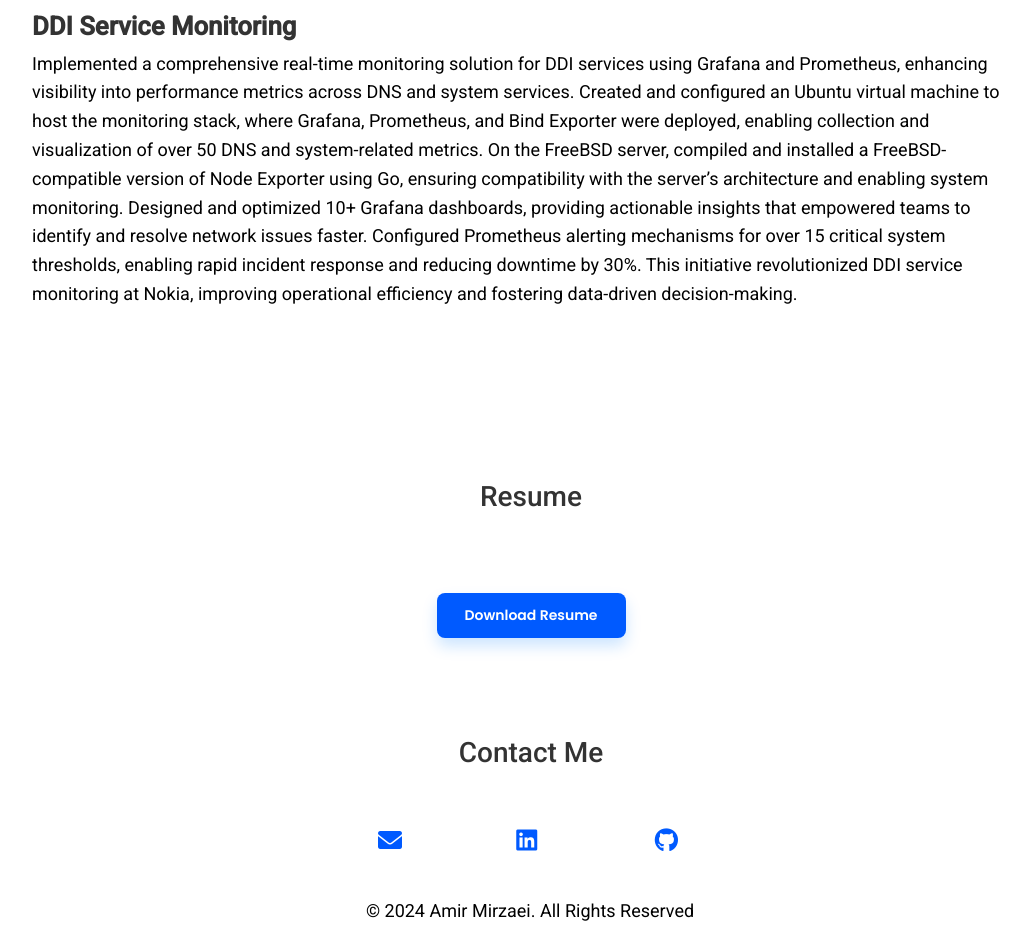
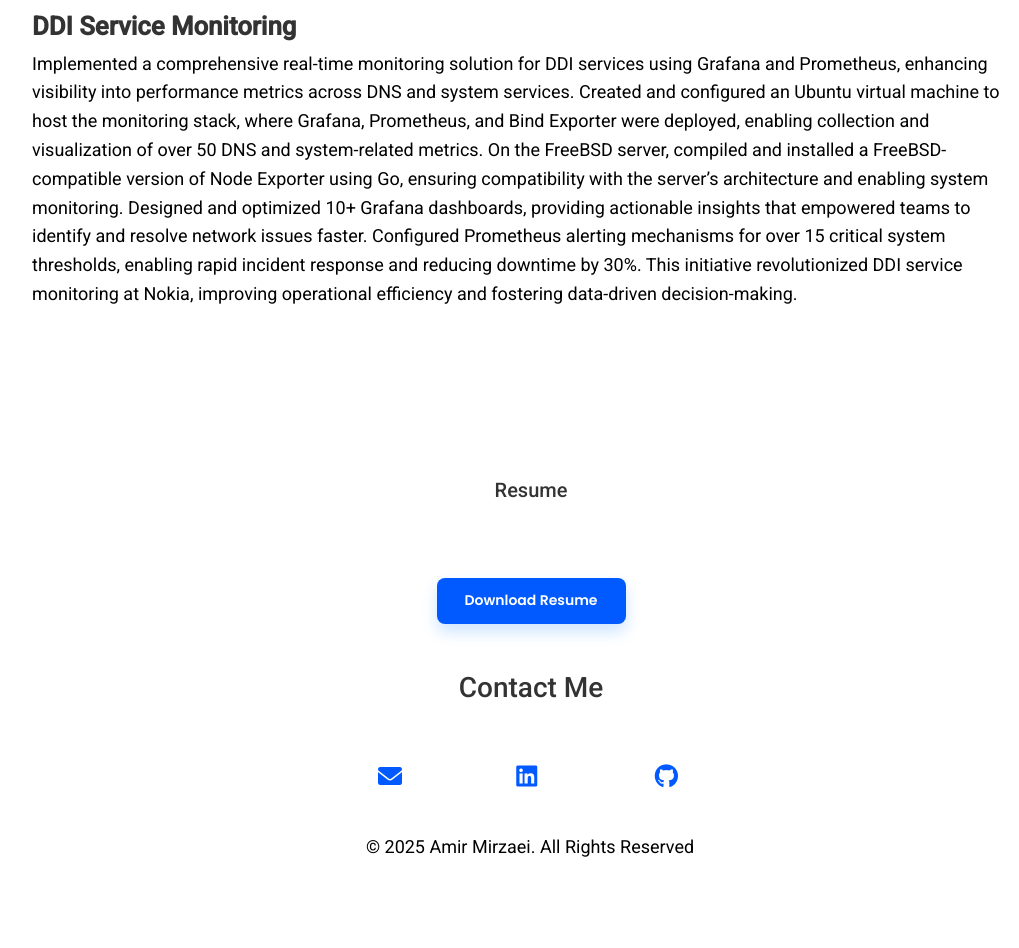
Before and after one commit to amirrezamirzaei8/PersonalWebsite, a plain HTML site: page index.html in a window 1280 px wide. Shown: the part 2362-3310 px from the top of the page, without its empty margins (220-1239 px from the left). After the commit the page ends 3245 px from the top, so only its background shows below. Drawn offline with Linux system fonts and the light colour scheme; animation ran at ten frames a second.

Commit message:
Fixing Resume Navigation in Web

```diff
--- a/index.html
+++ b/index.html
@@ -35,7 +35,7 @@
                     <li><hr></li>
                     <li><a href="#about">About</a></li>
                     <li><hr></li>
-                    <li><a href="#resume" download>Resume</a></li>
+                    <li><a href="#resume-section">Resume</a></li>
                     <li><hr></li>
                     <li><a href="#projects"><strong>Nokia</strong></a></li>
                     <li><a href="#projects"><em>Projects</em></a></li>
@@ -88,9 +88,11 @@
                 </div>
             </section>
             <br><br><br>
-            <section id="resume">
+            <section id="resume-section">
                 <h2>Resume</h2>
-                <a href="Amir_Mirzaei_Nokia_Resume.pdf" class="download-btn" target="_blank" download>Download Resume</a>
+                <div class="button-container">
+                    <a href="Amir_Mirzaei_Nokia_Resume.pdf" class="download-btn" target="_blank" download>Download Resume</a>
+                </div>
             </section>
           <BR>
             <section id="contact">
@@ -104,7 +106,7 @@
         </main>
     </div>
     <footer>
-        <p>&copy; 2024 Amir Mirzaei. All Rights Reserved</p>
+        <p>&copy; 2025 Amir Mirzaei. All Rights Reserved</p>
     </footer>
 
     <script src="script.js"></script>
--- a/style.css
+++ b/style.css
@@ -308,9 +308,15 @@ footer {
     font-size: 18px;
 }
 
+.button-container {
+    display: flex;
+    justify-content: center;
+    align-items: center;
+    width: 100%; /* Ensure it spans full width */
+}
+
 /* Resume Button */
 .download-btn {
-    display: inline-block;
     font-family: 'Poppins', sans-serif;
     text-decoration: none;
     color: #ffffff;
@@ -322,18 +328,12 @@ footer {
     transition: background-color 0.3s ease, transform 0.3s ease;
     box-shadow: 0 8px 15px rgba(0, 123, 255, 0.2);
     margin-top: 40px;
-
+    width: fit-content; /* Ensures it doesn't stretch */
 }
 
 .download-btn:hover {
     background-color: #005AFF;
     transform: translateY(-3px);
-}
-
-/* Resume Section */
-#resume {
-    text-align: center;
-    margin-bottom: 50px;
 }
 
 #resume h2{
```
